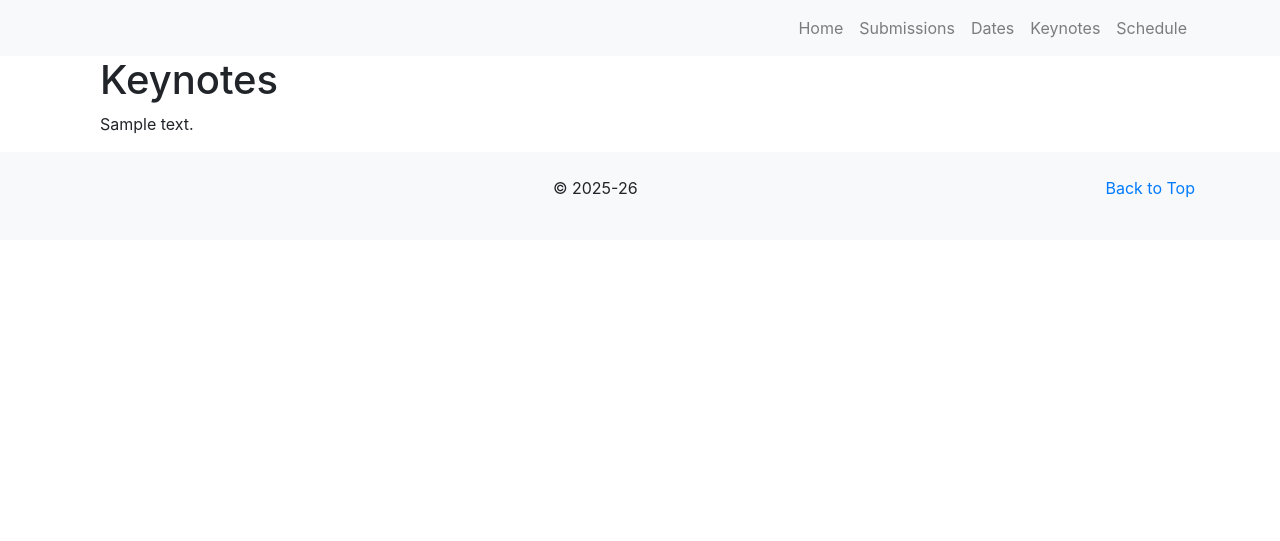
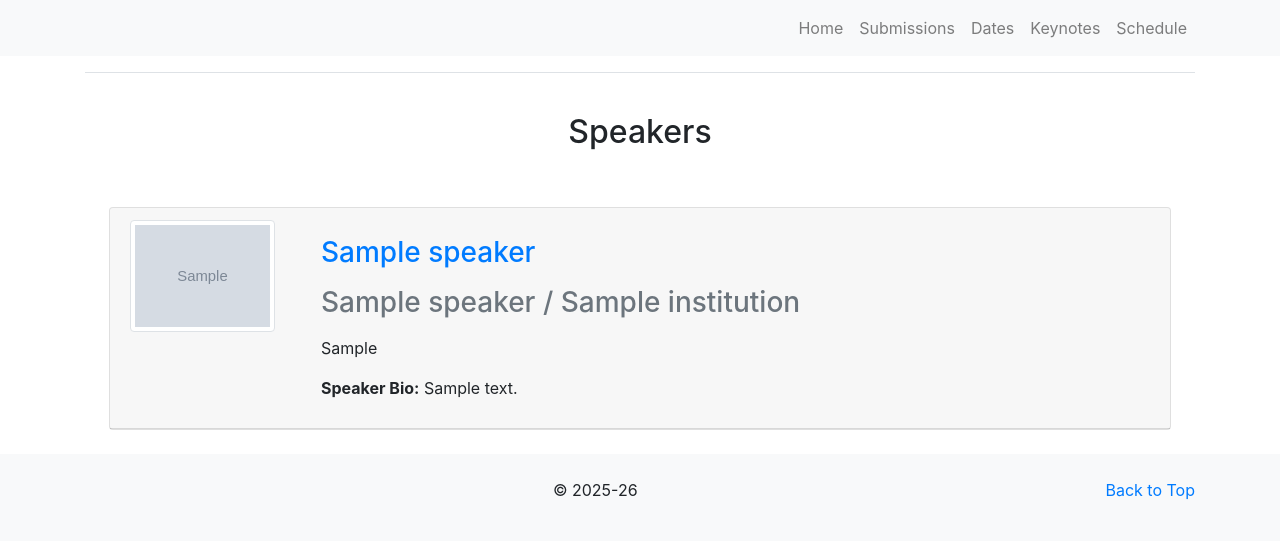
Before and after one commit to amitgoyal-iiit/GenAI4SM, a Flask app: template templates/keynotes.html in a window 1280 px wide. Shown: the top 541 px of the page. Run offline with Flask 2, Linux system fonts and the light colour scheme; the template is opened without the code that fills it: most values are stand-ins (such as "Sample title", 1, 10 or a date in 2020); grey boxes marked "Sample" are stand-in pictures; parts of the project's set-up code (start-up, migrations or seed data) failed here and were passed over; some libraries are stand-ins or nearby versions.

Commit message:
Fix keynotes template to properly render speakers

```diff
--- a/templates/keynotes.html
+++ b/templates/keynotes.html
@@ -1,11 +1,51 @@
-
 {% extends "base.html" %}
 
 {% block content %}
-<div class="container">
-    <h1>Keynotes</h1>
-    {% if content %}
-        {{ content | markdown }}
-    {% endif %}
+
+<!-- Speakers -->
+<div class="border-top my-3"></div>
+<div class="row p-4" id="faq">
+  <div class="col-12 bd-content">
+    <h2 class="text-center">Speakers</h2>
+  </div>
 </div>
+<div class="speakers">
+  {% for speaker in speakers %}
+<div class="row p-4">
+  <div class="col-md-12">
+    <div class="card">
+      <div class="card-header">
+        <div class="row">
+          <div class="col-md-2 col-sm-5">
+            <img src="{{ speaker.image }}" width="100%" class="img-thumbnail" />
+          </div>
+          <div class="col-md-10 col-sm-6">
+            <div class="m-3 text-muted">
+              <h3>
+                <a href="speaker_{{ speaker.UID }}.html" class="main-title">
+                  {{ speaker.talk_title }}
+                </a>
+              </h3>
+            </div>
+            <div class="m-3 text-muted">
+              <span class="card-title h3">
+                {{ speaker.speaker }} {% if speaker.institution %} / {{ speaker.institution }}{% endif %}
+              </span>
+            </div>
+            <p></p>
+            <div class="m-3">
+              {{ speaker.talk_abstract }}
+            </div>
+            <div class="m-3">
+              <b>Speaker Bio:</b> {{ speaker.bio }}
+            </div>
+          </div>
+        </div>
+      </div>
+    </div>
+  </div>
+</div>
+  {% endfor %}
+</div>
+
 {% endblock %}
```
